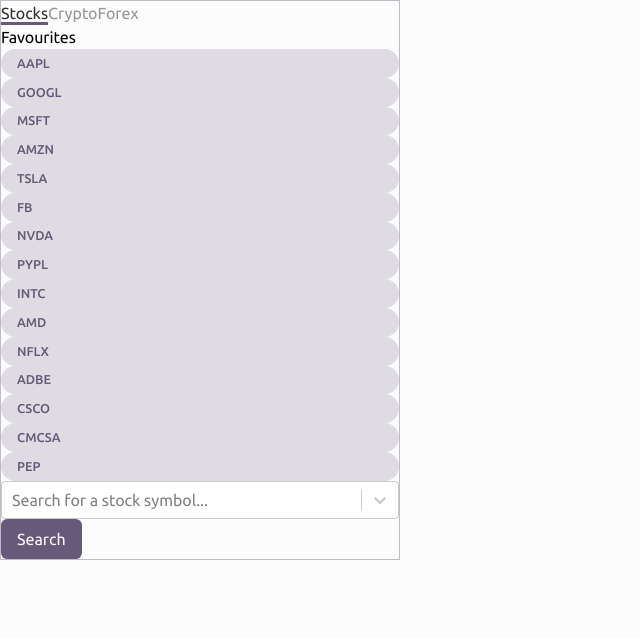
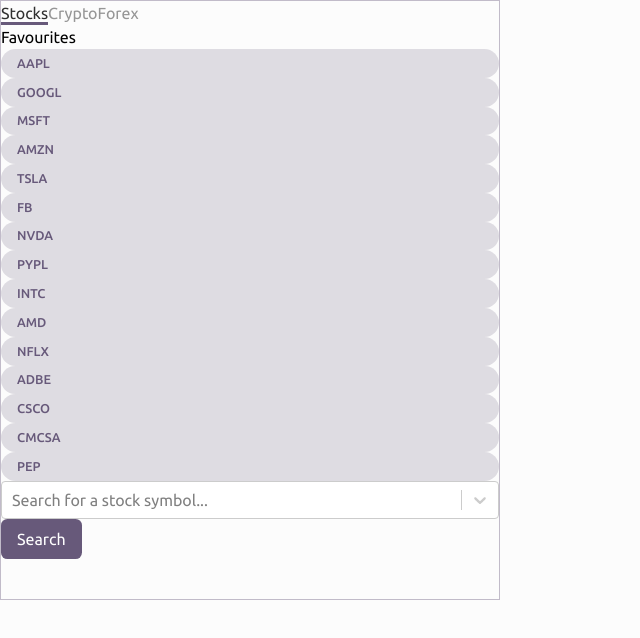
Before and after one commit to rishikesh-suvarna/price-peek-extension, a React (Vite) app: page / in a window 1280 px wide. Shown: the top 638 px of the page, without its empty margins (0-640 px from the left). Built offline with nearby package versions, Linux system fonts and the light colour scheme; no server answers.

Commit message:
feat: Add Favourites component and integrate react-loading-skeleton for improved loading states

```diff
--- a/package.json
+++ b/package.json
@@ -18,6 +18,7 @@
     "react-chartjs-2": "^5.2.0",
     "react-dom": "^18.3.1",
     "react-hook-form": "^7.53.0",
+    "react-loading-skeleton": "^3.5.0",
     "react-select": "^5.8.1",
     "sass": "^1.79.5",
     "sonner": "^1.7.0",
--- a/src/App.tsx
+++ b/src/App.tsx
@@ -1,5 +1,6 @@
 import { Toaster } from 'sonner';
 import Tabs from './components/Tabs/Tabs';
+import 'react-loading-skeleton/dist/skeleton.css'
 
 const App: React.FC = () => {
   return (
--- /dev/null
+++ b/src/components/Common/Favourites.tsx
@@ -0,0 +1,23 @@
+interface FavouritesProps {
+    favourites: string[];
+    setSymbol: (symbol: string) => void;
+}
+
+const Favourites = ({
+    favourites,
+    setSymbol
+}: FavouritesProps) => {
+    return (
+        <ul className="flex flex-wrap items-center gap-1 pills-wrapper">
+            {favourites.map((stock, index) => (
+                <li key={index} className="item-pills">
+                    <button className="flex items-center gap-2" onClick={() => setSymbol(stock)}>
+                        {stock}
+                    </button>
+                </li>
+            ))}
+        </ul>
+    )
+}
+
+export default Favourites
--- a/src/components/Stocks/CompanyDetails.tsx
+++ b/src/components/Stocks/CompanyDetails.tsx
@@ -25,7 +25,6 @@
   return (
     <div className="company-details mt-4">
         <h2>{data.Name} ({data.Symbol})</h2>
-        <p className="description">{data.Description}</p>
         <p>Industry: {data.Industry}</p>
         <p>Exchange: {data.Exchange}</p>
         <p>Country: {data.Country}</p>
--- a/src/components/Stocks/Stocks.tsx
+++ b/src/components/Stocks/Stocks.tsx
@@ -3,13 +3,14 @@
 import { StockSearchFormSchema, StockSearchFormValues } from "../../schemas/stock-search-schema";
 import { useCallback, useEffect, useState } from "react";
 import { searchStockData, useFetchStockData, useFetchTimeSeries } from "../../apis/api";
-import Spinner from "../Common/Spinner";
 import CompanyDetails from "./CompanyDetails";
 import Async from "react-select/async";
 import debounce from "../../utils/debounce";
 import { storage } from "../../utils/storage";
 import { toast } from "sonner";
 import LineChart from "../Common/LineChart";
+import Favourites from "../Common/Favourites";
+import Skeleton from "react-loading-skeleton";
 
 const DEFAULT_FAVOURITES: string[] = [
     "AAPL",
@@ -33,7 +34,7 @@
     const [symbol, setSymbol] = useState<string | null>(null);
     const { data, isLoading, error } = useFetchStockData("OVERVIEW", symbol);
     const { data: timeSeriesData } = useFetchTimeSeries("TIME_SERIES_DAILY", symbol);
-    const [favourites, setFavourites] = useState<string[]>(DEFAULT_FAVOURITES);
+    const [favourites, setFavourites] = useState<string[]>([]);
     const [chartData, setChartData] = useState<{ labels: string[], dataPoints: number[] }>({ labels: [], dataPoints: [] });
 
     const { control, handleSubmit, formState: { errors } } = useForm<StockSearchFormValues>({
@@ -83,11 +84,21 @@
     const fetchFavoriteStocks = async () => {
         const stocks = await storage.get(['favouriteStocks']);
         setFavourites(stocks.favouriteStocks || DEFAULT_FAVOURITES);
-        toast.success("Favourites fetched");
     };
 
     useEffect(() => {
+        toast.loading("Fetching favourite stocks...", {
+            id: "fetch-f"
+        });
         fetchFavoriteStocks();
+        toast.success("Favourite stocks fetched", {
+            id: "fetch-f"
+        });
+
+        return () => {
+            toast.dismiss("fetch-f");
+        }
+
     }, [])
 
     useEffect(() => {
@@ -109,21 +120,10 @@
         <div className="stocks-wrapper">
             <div className="favourites-wrapper mb-4">
                 <h2 className="text-lg font-bold mb-2">Favourites</h2>
-                {
-                    favourites.length > 0 ? (
-                        <ul className="flex overflow-scroll items-center gap-1 pills-wrapper">
-                            {favourites.map((stock, index) => (
-                                <li key={index} className="item-pills">
-                                    <button className="flex items-center gap-2" onClick={() => setSymbol(stock)}>
-                                        {stock}
-                                    </button>
-                                </li>
-                            ))}
-                        </ul>
-                    ) : (
-                        <p>No favourites found</p>
-                    )
-                }
+                <Favourites
+                    favourites={favourites}
+                    setSymbol={setSymbol}
+                />
             </div>
             <form onSubmit={handleSubmit(onSubmit)}>
                 <Controller
@@ -152,11 +152,16 @@
                 )
             }
             {
-                isLoading && <Spinner classnames="mt-4" />
+                isLoading && (
+                    <div className="mt-2">
+                        <Skeleton count={1} height={180} />
+                        <Skeleton count={5} className="mt-2" />
+                    </div>
+                )
             }
             {
                 chartData.labels.length > 0 && (
-                    <div className="">
+                    <div className="mt-2">
                         <LineChart
                             labels={chartData.labels}
                             dataPoints={chartData.dataPoints}
--- a/src/styles/App.scss
+++ b/src/styles/App.scss
@@ -19,10 +19,9 @@
 
 main {
     background-color: $tertiary;
-    min-width: 300px;
-    max-width: 400px;
-    min-height: 400px;
-    max-height: 800px;
+    min-width: 400px;
+    max-width: 500px;
+    height: 600px;
     overflow-y: scroll;
     border: 1px solid rgba($color: $primary, $alpha: .4);
     &::-webkit-scrollbar {
```
Also changed, not shown: 2 other files (tests, documents, lock files or other folders).
